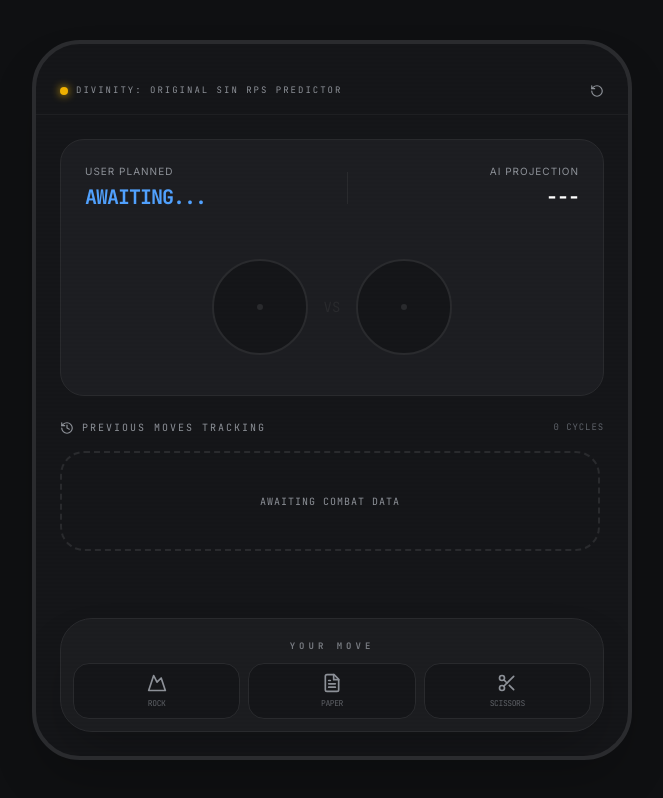
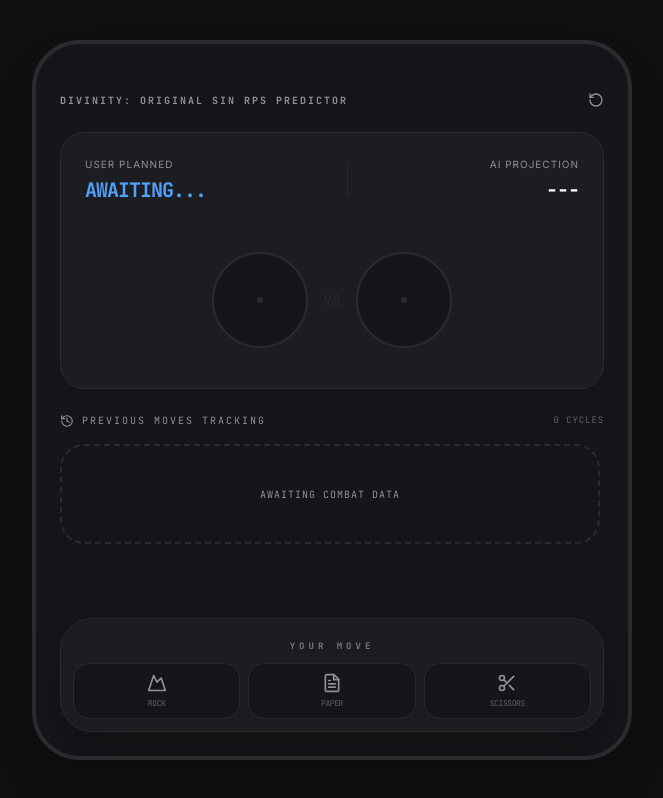
Before and after one commit to kannan-ji/Divinity-RPS, a React (Vite) app: page / in a window 1280 px wide. Shown: the whole page, without its empty margins (308-971 px from the left). Built offline with nearby package versions, Linux system fonts and the light colour scheme.

Commit message:
feat: Improve header styling and layout
Redesigns the application header, adjusting font size, tracking, and positioning. The status indicator has been removed to streamline the interface, and the reset button is now larger and positioned more prominently.

```diff
--- a/src/App.tsx
+++ b/src/App.tsx
@@ -48,22 +48,20 @@
           <div className="absolute inset-0 animate-pulse bg-gradient-to-b from-transparent via-white/5 to-transparent" />
         </div>
 
-        {/* Top Status Bar */}
-        <div className="pt-10 px-6 pb-4 flex items-center justify-between border-b border-[#2A2B2E]/50">
-          <div className="flex items-center gap-2">
-            <div className={cn("w-2 h-2 rounded-full", history.length > 0 ? "bg-green-500 shadow-[0_0_8px_#22c55e]" : "bg-yellow-500 shadow-[0_0_8px_#eab308]")} />
-            <span className="font-mono text-[9px] uppercase tracking-[2px] text-[#8E9299]">Divinity: Original Sin RPS predictor</span>
+        {/* Main Interface Content */}
+        <div className="flex-1 flex flex-col min-h-0 overflow-hidden px-6 pt-10 pb-2">
+
+          {/* Header */}
+          <div className="flex items-center justify-between mb-4 shrink-0">
+            <span className="font-mono text-[10px] uppercase tracking-[2px] text-[#8E9299] font-bold">Divinity: Original Sin RPS Predictor</span>
+            <button
+              onClick={reset}
+              className="text-[#8E9299] hover:text-white transition-colors p-2 -mr-2"
+              title="Reset predictor"
+            >
+              <RotateCcw size={16} />
+            </button>
           </div>
-          <button
-            onClick={reset}
-            className="text-[#8E9299] hover:text-white transition-colors"
-          >
-            <RotateCcw size={14} />
-          </button>
-        </div>
-
-        {/* Main Interface Content */}
-        <div className="flex-1 flex flex-col min-h-0 overflow-hidden px-6 pt-6 pb-2">
 
           {/* Active Battle Widget - Fixed height at top */}
           <div className="relative mb-6 shrink-0">
```
